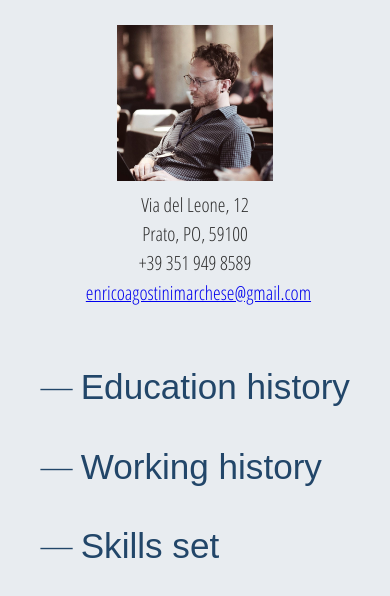
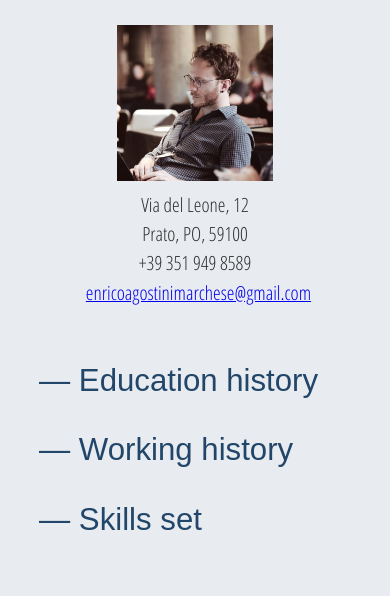
Before and after one commit to eamarchese/cv, a plain HTML site: page index.html in a window 390 px wide. Shown: the part 90-686 px from the top of the page. Drawn offline with nearby package versions, Linux system fonts and the light colour scheme.

Commit message:
central section media queries part 3 and remove button outline, max-width media query set to 480px

```diff
--- a/css/css.css
+++ b/css/css.css
@@ -146,11 +146,15 @@ button {
   cursor: pointer;
 }
 
+button:focus {
+  outline: none;
+}
+
 /* media queries */
 
 /* Cellphones */
 
-@media only screen and (max-width: 740px) {
+@media only screen and (max-width: 480px) {
   h1 {
     font-size: 7rem;
   }
@@ -195,12 +199,12 @@ button {
     border: none;
   }
 
-  span.list_alike_element {
-    font-size: 9rem;
+  button {
+      font-size: 8rem;
   }
 
-  button {
-      font-size: 9rem;
+  button:focus {
+    outline: none;
   }
 
   div.content {
--- a/index.html
+++ b/index.html
@@ -64,7 +64,7 @@
       <!-- Information section developed for mobile devices -->
       <section class="history_mobile">
         <div class="education_mobile title">
-          <span class="list_alike_element">— </span><button id="education_mobile_button">Education history</button>
+          <button id="education_mobile_button">— Education history</button>
         </div>
         <div class="education_mobile content">
           <p>
@@ -72,7 +72,7 @@
           </p>
         </div>
         <div class="working_mobile title">
-          <span class="list_alike_element">— </span><button id="working_mobile_button">Working history</button>
+          <button id="working_mobile_button">— Working history</button>
         </div>
         <div class="working_mobile content">
           <p>
@@ -80,7 +80,7 @@
           </p>
         </div>
         <div class="skills_mobile title">
-          <span class="list_alike_element">— </span><button id="skills_mobile_button">Skills set</button>
+          <button id="skills_mobile_button">— Skills set</button>
         </div>
         <div class="skills_mobile content">
           <p>
```
